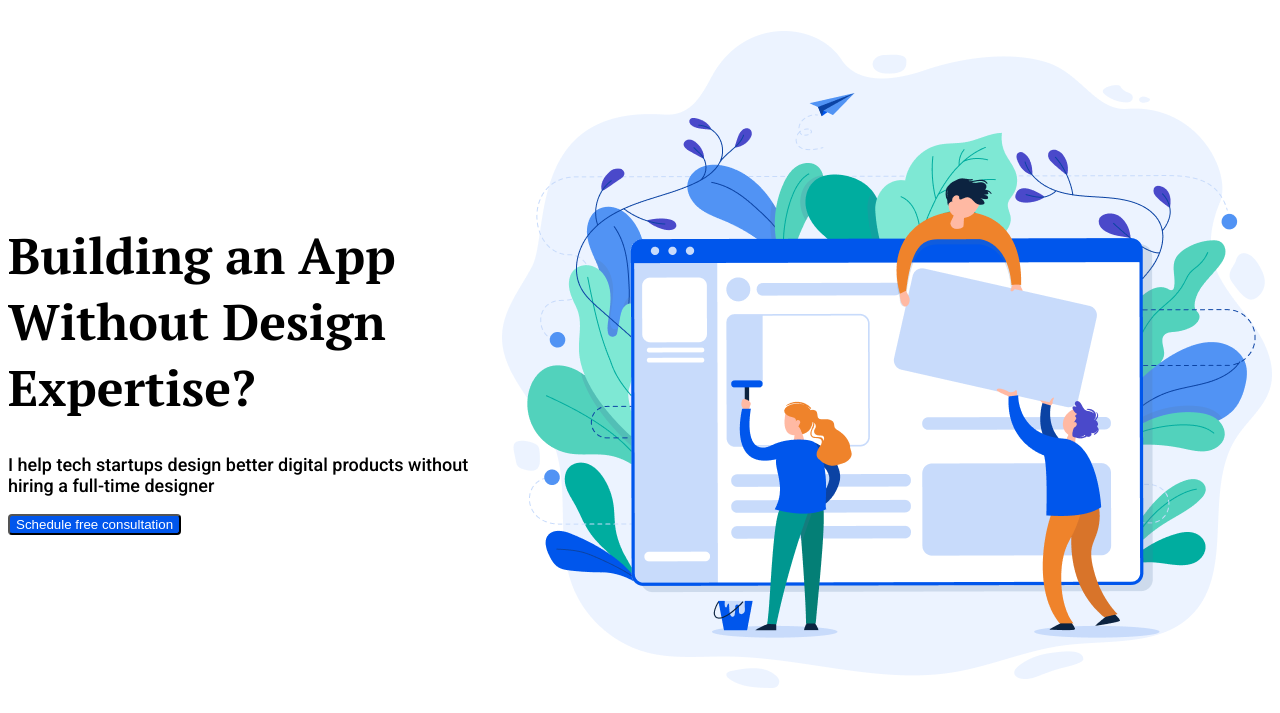
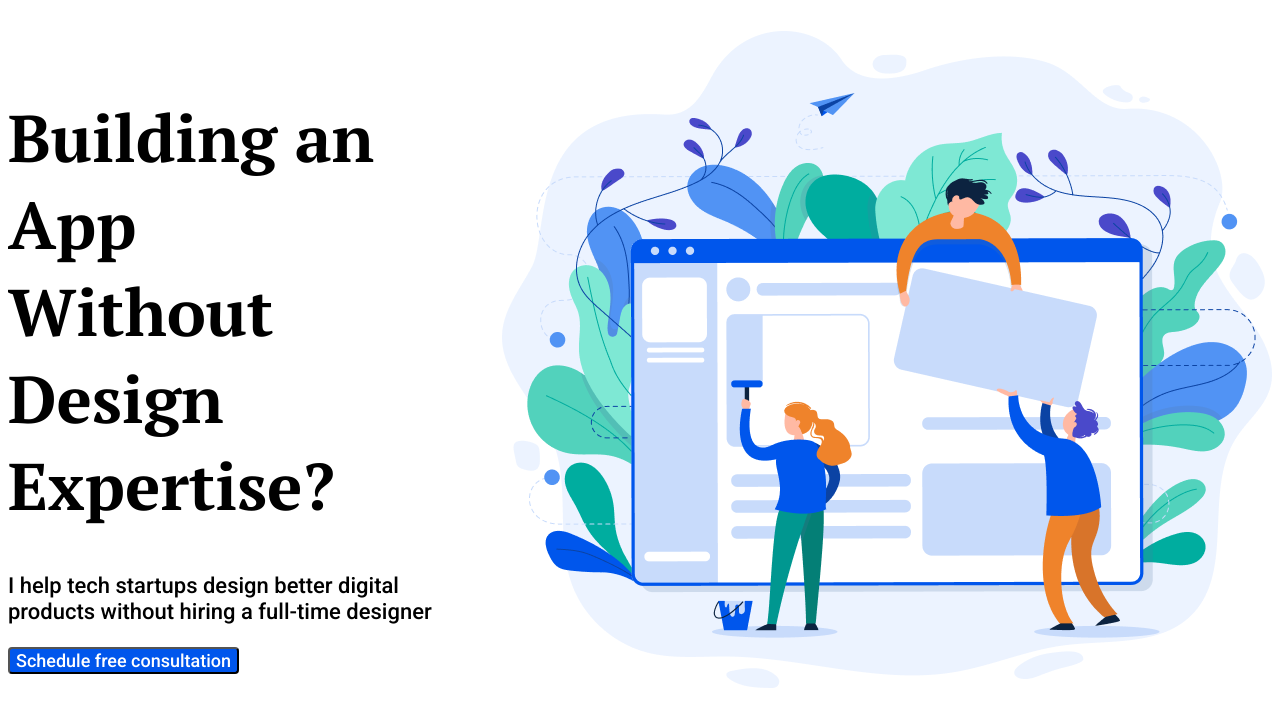
Before and after one commit to WebHeroSchool/atanbashiApp, a plain HTML site: page index.html in a window 1280 px wide. Shown: the part 87-800 px from the top of the page. Drawn offline with Linux system fonts and the light colour scheme.

Commit message:
проверка стилей

```diff
--- a/styles.css
+++ b/styles.css
@@ -50,34 +50,34 @@
   font-family: 'PT Serif', serif;
   font-style: normal;
   font-weight: bold;
-  font-size: 50px;
-  line-height: 66px;
+  font-size: 66px;
+  line-height: 87px;
   color: #000000;
 }
 
 .main__text {
-font-family: 'Roboto', sans-serif;
-font-style: normal;
-font-weight: 500;
-font-size: 18px;
-line-height: 21px;
-color: #000000;
+  max-width: 455px;
+  font-family: 'Roboto', sans-serif;
+  font-style: normal;
+  font-weight: 500;
+  font-size: 22px;
+  line-height: 26px;
+  color: #000000;
 }
 
 .main__more {
-font-family: 'Roboto', sans-serif;
-font-style: normal;
-font-weight: 500;
-font-size: 14px;
-line-height: 16px;
-color: #FFFFFF;
-border-radius: 4px;
+  border-radius: 4px;
 }
 
 .main__btn {
   background: #0056EC;
   border-radius: 4px;
   color: #FFFFFF;
+  font-family: 'Roboto', sans-serif;
+  font-style: normal;
+  font-weight: 500;
+  font-size: 18px;
+  line-height: 21px;
 }
 .main {
   display: flex;
```
